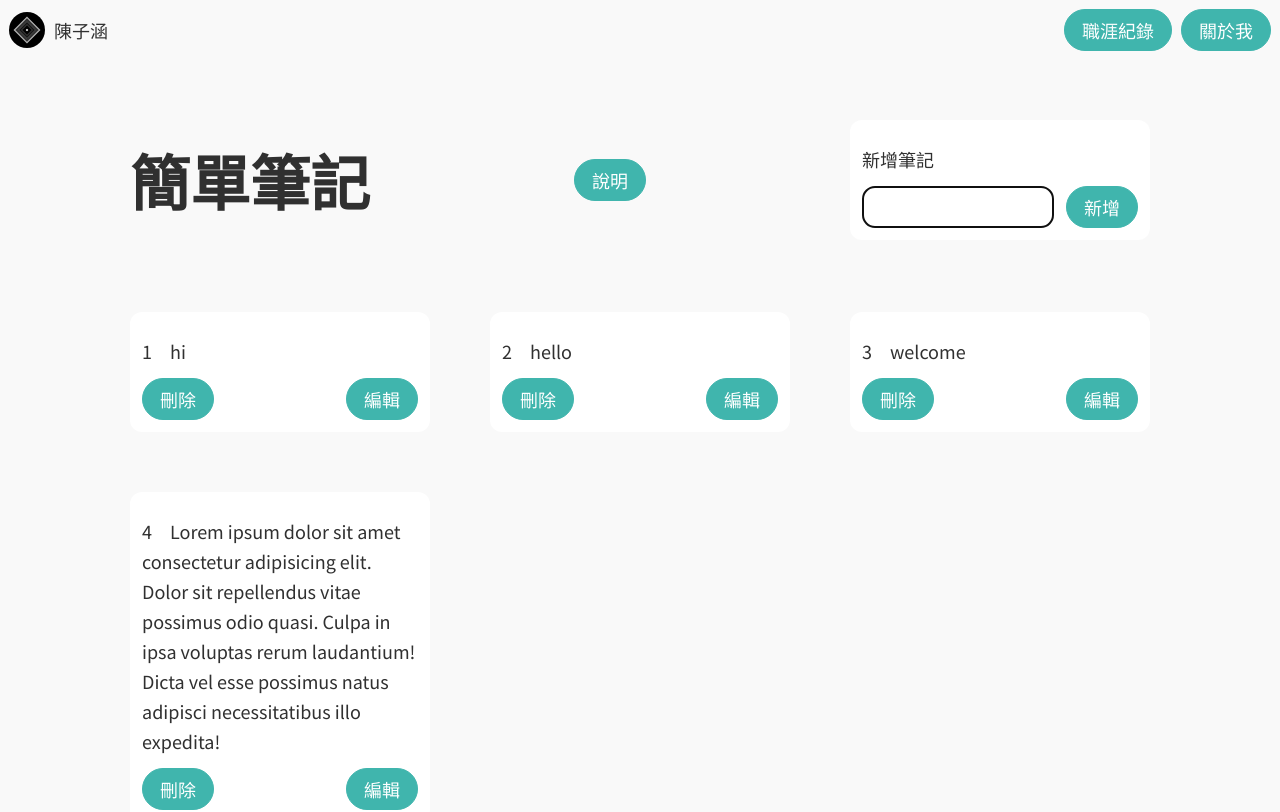
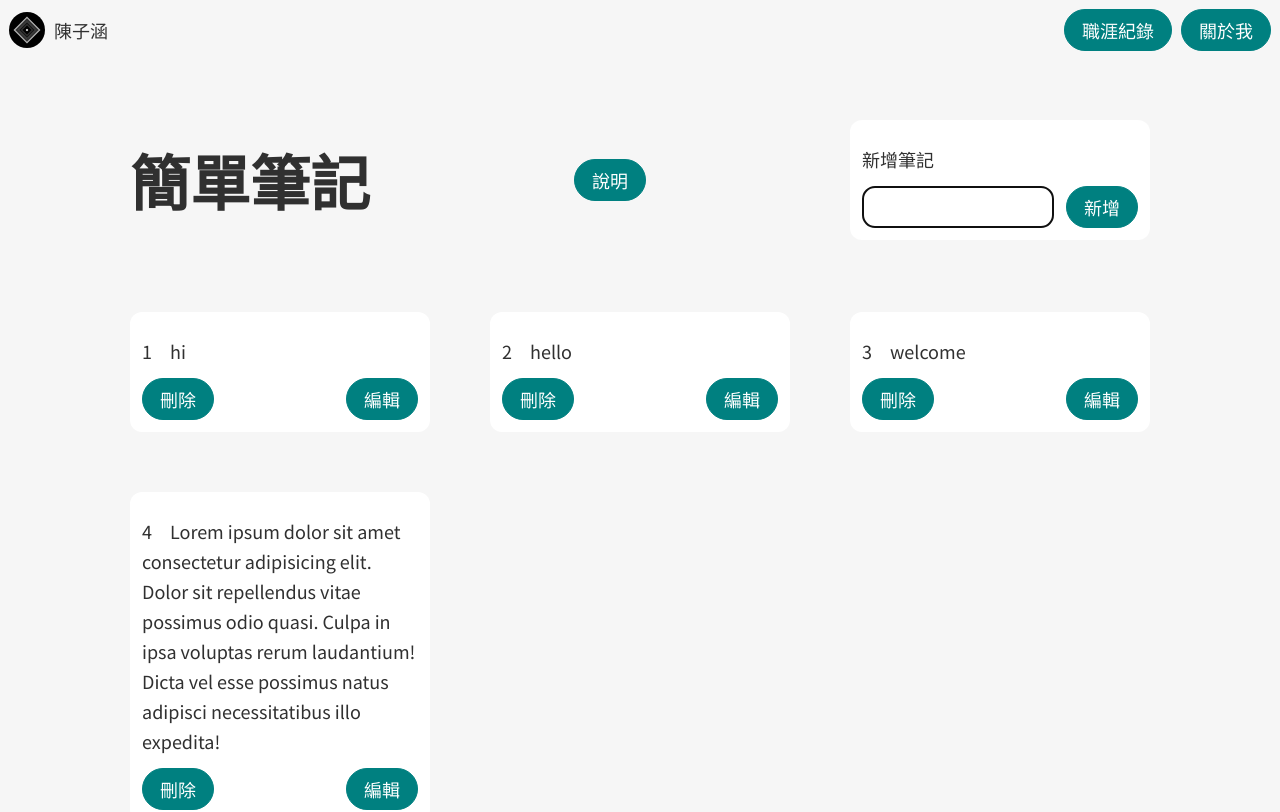
Before and after one commit to TzuHanChen/personal-website-old, a Next.js app: page /simple-note in a window 1280 px wide. Shown: the top 812 px of the page. Built offline with nearby package versions, Linux system fonts and the light colour scheme.

Commit message:
Button added two variants

```diff
--- a/src/components/button.module.scss
+++ b/src/components/button.module.scss
@@ -3,27 +3,43 @@
 .button {
 	display: inline-block;
 	padding: 11px 17px;
-	border: 1px solid $verdigris;
 	border-radius: 24px;
-	background-color: $verdigris;
-	color: $white;
 	font-size: $font-size-p-mobile;
 	font-weight: $font-weight-regular;
 	line-height: 18px;
 }
-.button:hover, .button:active {
+
+@mixin type($c) {
+	border: 1px solid $c;
+	background-color: $c;
+	color: $white;
+
+	&:hover, &:active {
 		cursor: pointer;
-	animation-name: buttonChangeColor;
+		animation-name: changeColor-#{$c};
 		animation-duration: 0.6s;
 		animation-fill-mode: forwards;
 	}
-@keyframes buttonChangeColor {
+
+	@keyframes changeColor-#{$c} {
 		from {
-	background-color: $verdigris;
+			background-color: $c;
 			color: $white;
 		}
+
 		to {
 			background-color: $white;
-    color: $teal;
+			color: $c;
 		}
 	}
+}
+
+.primary {
+	@include type($teal);
+}
+.secondary {
+	@include type($verdigris);
+}
+.tertiary {
+	@include type($mediumGray);
+}
--- a/src/components/button.tsx
+++ b/src/components/button.tsx
@@ -4,11 +4,13 @@ import styles from './button.module.scss';
 
 export default function Button({ ...props }) {
 	let result = <></>;
+	let type = props.type || "primary";
+	let allClass = `${styles.button} ${styles[type]}`;
 	if (props.href) {
 		if (props.newtab) {
 			result = (
 				<Link href={props.href} target='_blank'>
-					<button className={styles.button}>
+					<button className={allClass}>
 						{ props.children }
 					</button>
 				</Link>
@@ -16,7 +18,7 @@ export default function Button({ ...props }) {
 		} else {
 			result = (
 				<Link href={props.href}>
-					<button className={styles.button}>
+					<button className={allClass}>
 						{ props.children }
 					</button>
 				</Link>
@@ -24,13 +26,13 @@ export default function Button({ ...props }) {
 		}
 	} else if (props.onClick) {
 		result = (
-			<button className={styles.button} onClick={props.onClick}>
+			<button className={allClass} onClick={props.onClick}>
 				{ props.children }
 			</button>
 		)
 	} else {
 		result = (
-			<button className={styles.button}>
+			<button className={allClass}>
 				{ props.children }
 			</button>
 		)
@@ -42,6 +44,8 @@ export function ButtonShowcase() {
 	return (
 		<>
 			<Button href="/">button</Button>
+			<Button href="/" type="secondary">button</Button>
+			<Button href="/" type="tertiary">button</Button>
 			<Button href="https://tzuhanchen.github.io" newtab>
 				tzuhanchen</Button>
 		</>
--- a/src/design-tokens/color.module.scss
+++ b/src/design-tokens/color.module.scss
@@ -5,5 +5,5 @@ $turquoise: #40E0D0;
 $darkGray: #303030;
 $mediumGray: #CCCCCC;
 $gray: #EFEFEF;
-$lightGray: #F9F9F9;
+$lightGray: #F6F6F6;
 $white: #FFFFFF;
```
Lines whose indentation alone changed are shown as unchanged.
